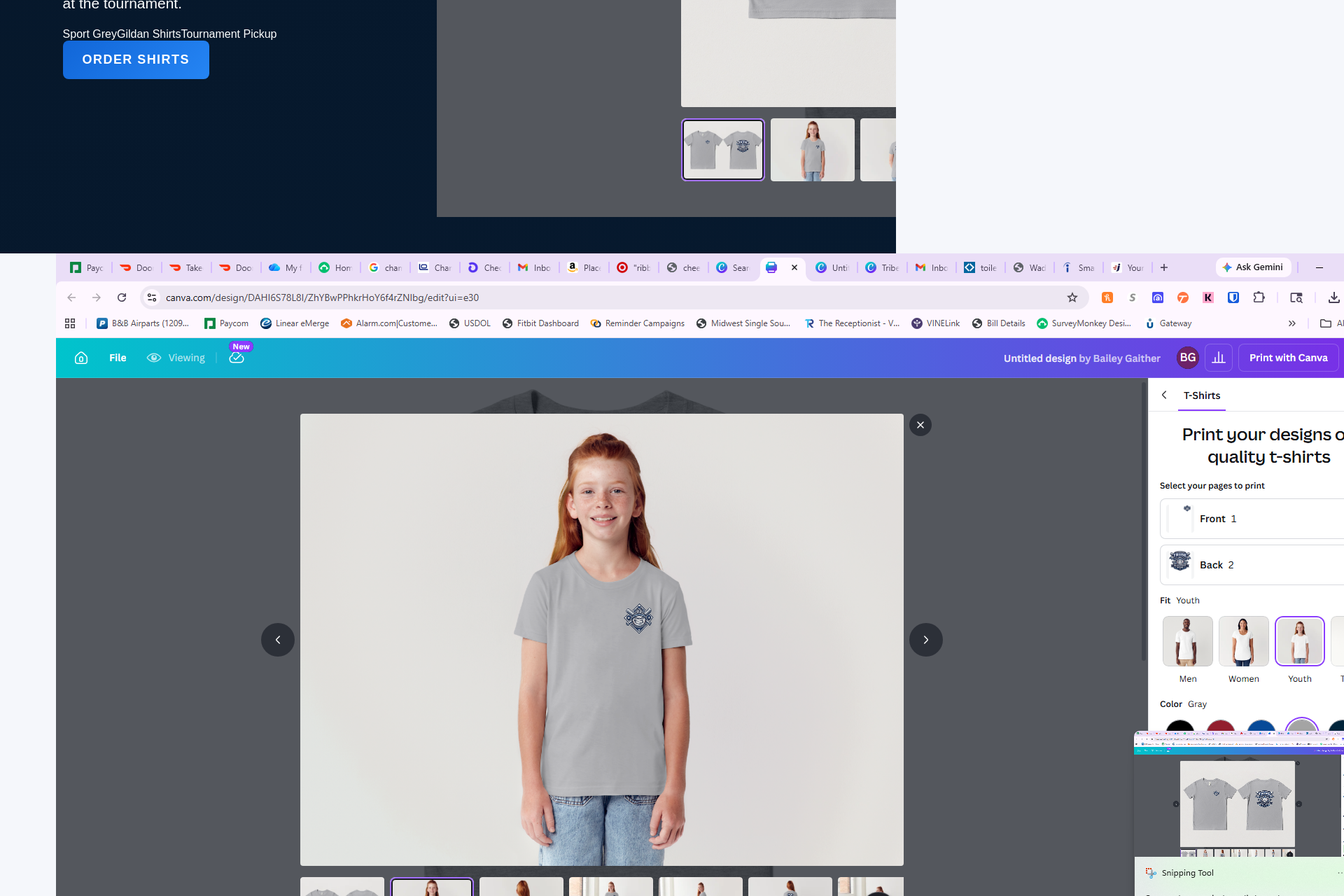
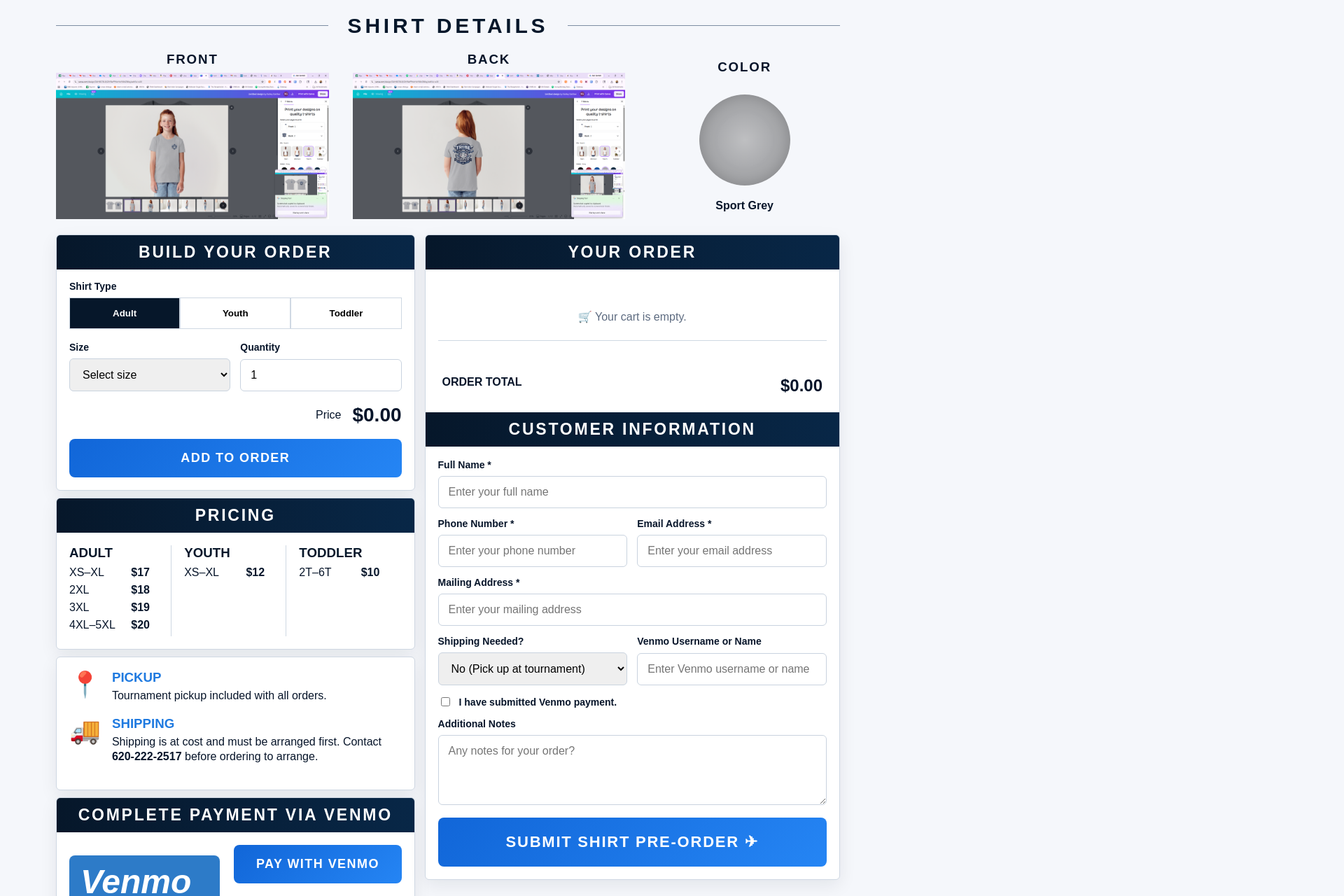
Before and after one commit to baileylpotucek-hash/slugfest-order-form, a React (Vite) app in the folder slugfest-shirt-store/: page / in a window 1280 px wide. Shown: the part 780-2060 px from the top of the page at 70% size, 1920 px wide, since content can reach past the window. Built offline with nearby package versions, Linux system fonts and the light colour scheme.

Commit message:
Update App.jsx

```diff
--- a/slugfest-shirt-store/src/App.jsx
+++ b/slugfest-shirt-store/src/App.jsx
@@ -2,8 +2,9 @@ import { useMemo, useState } from 'react';
 import { createRoot } from 'react-dom/client';
 import './styles.css';
 
-const GOOGLE_SCRIPT_URL = 'PASTE_YOUR_GOOGLE_APPS_SCRIPT_WEB_APP_URL_HERE';
-const VENMO_LINK = 'YOUR_VENMO_LINK_HERE';
+const GOOGLE_SCRIPT_URL = 'https://script.google.com/macros/s/AKfycbzDevM6d8_Ogtn5gK87xIGx4lmQBIXBKpiKG3J7q5nShTAUqO35o2jGI9U9roJz6y0t/exec';
+const VENMO_LINK = 'https://venmo.com/u/tribebaseballbjostad';
+const VENMO_NAME = '@tribebaseballbjostad';
 
 const ADULT_SIZES = ['XS', 'S', 'M', 'L', 'XL', '2XL', '3XL', '4XL', '5XL'];
 const YOUTH_SIZES = ['XS', 'S', 'M', 'L', 'XL'];
@@ -31,7 +32,7 @@ function money(value) {
   return new Intl.NumberFormat('en-US', {
     style: 'currency',
     currency: 'USD',
-  }).format(value);
+  }).format(value || 0);
 }
 
 function makeId() {
@@ -41,7 +42,7 @@ function makeId() {
 function App() {
   const [cart, setCart] = useState([]);
   const [shirtType, setShirtType] = useState('Adult');
-  const [size, setSize] = useState('M');
+  const [size, setSize] = useState('');
   const [quantity, setQuantity] = useState(1);
 
   const [name, setName] = useState('');
@@ -56,21 +57,26 @@ function App() {
   const [status, setStatus] = useState('idle');
   const [message, setMessage] = useState('');
 
-  const currentPrice = getPrice(shirtType, size);
+  const currentPrice = size ? getPrice(shirtType, size) : 0;
   const currentLineTotal = currentPrice * quantity;
 
   const total = useMemo(
-    () => cart.reduce((sum, item) => sum + item.lineTotal, 0),
+    () => cart.reduce((sum, item) => sum + Number(item.lineTotal || 0), 0),
     [cart]
   );
 
   function handleTypeChange(nextType) {
     setShirtType(nextType);
-    const nextSizes = getSizeOptions(nextType);
-    setSize(nextSizes[0]);
+    setSize('');
   }
 
   function addToCart() {
+    if (!size) {
+      setStatus('error');
+      setMessage('Please select a size before adding to order.');
+      return;
+    }
+
     setCart((current) => [
       ...current,
       {
@@ -82,6 +88,10 @@ function App() {
         lineTotal: currentLineTotal,
       },
     ]);
+
+    setStatus('idle');
+    setMessage('');
+    setQuantity(1);
   }
 
   function removeItem(id) {
@@ -105,7 +115,7 @@ function App() {
 
     if (shippingNeeded === 'Yes') {
       setStatus('error');
-      setMessage('Shipping must be arranged first. Please contact 620-222-2517 before submitting.');
+      setMessage('Shipping is at cost and must be arranged first. Please contact 620-222-2517 before submitting.');
       return;
     }
 
@@ -167,56 +177,104 @@ function App() {
 
   return (
     <main className="page">
+      <header className="topbar">
+        <div className="brandMark">
+          <span className="miniLogo">⚾</span>
+          <span>Clearwater Tribe Baseball</span>
+        </div>
+        <nav>
+          <a href="#details">Details</a>
+          <a href="#order">Order Shirts</a>
+          <a href="#payment">Venmo</a>
+        </nav>
+      </header>
+
       <section className="hero">
         <div className="heroText">
-          <p className="eyebrow">Clearwater Tribe Baseball</p>
-          <h1>Slugfest 2026 Shirt Pre-Order</h1>
+          <p className="eyebrow">Clearwater Tribe</p>
+          <h1>
+            Slugfest 2026
+            <span>Shirt Pre-Order</span>
+          </h1>
           <p>
             Official tournament shirts in <strong>Sport Grey</strong>. Orders are pre-order only
             and will be available for pickup at the tournament.
           </p>
 
-          <div className="badges">
-            <span>Sport Grey</span>
-            <span>Gildan Shirts</span>
-            <span>Tournament Pickup</span>
+          <div className="iconRow">
+            <div>
+              <span className="icon">👕</span>
+              <strong>Sport Grey</strong>
+            </div>
+            <div>
+              <span className="icon">☁️</span>
+              <strong>Gildan Shirts</strong>
+            </div>
+            <div>
+              <span className="icon">🏆</span>
+              <strong>Tournament Pickup</strong>
+            </div>
           </div>
 
           <a className="primaryLink" href="#order">
-            Order Shirts
+            Order Now ↓
           </a>
         </div>
 
-        <div className="mockupCard">
-          <img src="/images/shirt-front-back.png" alt="Slugfest shirt front and back" />
+        <div className="heroShirts">
+          <img className="frontHero" src="/images/shirt-front.png" alt="Slugfest shirt front" />
+          <img className="backHero" src="/images/shirt-back.png" alt="Slugfest shirt back" />
         </div>
       </section>
 
-      <section className="section">
-        <div className="mockupGrid">
+      <section id="details" className="details section">
+        <div className="sectionTitle">
+          <span></span>
+          <h2>Shirt Details</h2>
+          <span></span>
+        </div>
+
+        <div className="detailsGrid">
+          <div>
+            <h3>Front</h3>
             <img src="/images/shirt-front.png" alt="Front shirt mockup" />
+          </div>
+          <div>
+            <h3>Back</h3>
             <img src="/images/shirt-back.png" alt="Back shirt mockup" />
+          </div>
+          <div className="colorCard">
+            <h3>Color</h3>
+            <div className="swatch"></div>
+            <strong>Sport Grey</strong>
+          </div>
         </div>
       </section>
 
-      <section id="order" className="section orderGrid">
+      <section id="order" className="orderGrid section">
+        <div>
           <div className="card">
-          <p className="eyebrow">Build Your Order</p>
-          <h2>Select shirt options</h2>
+            <div className="cardHeader">Build Your Order</div>
 
-          <div className="fields">
-            <label>
-              Shirt Type
-              <select value={shirtType} onChange={(e) => handleTypeChange(e.target.value)}>
-                <option>Adult</option>
-                <option>Youth</option>
-                <option>Toddler</option>
-              </select>
-            </label>
+            <label className="label">Shirt Type</label>
+            <div className="tabRow">
+              {['Adult', 'Youth', 'Toddler'].map((type) => (
+                <button
+                  key={type}
+                  type="button"
+                  className={shirtType === type ? 'active' : ''}
+                  onClick={() => handleTypeChange(type)}
+                >
+                  {type}
+                </button>
+              ))}
+            </div>
 
+            <div className="fields two">
               <label>
                 Size
                 <select value={size} onChange={(e) => setSize(e.target.value)}>
+                  <option value="">Select size</option>
                   {getSizeOptions(shirtType).map((option) => (
                     <option key={option}>{option}</option>
                   ))}
@@ -228,32 +286,84 @@ function App() {
                 <input
                   type="number"
                   min="1"
-                max="20"
+                  max="25"
                   value={quantity}
                   onChange={(e) => setQuantity(Math.max(1, Number(e.target.value) || 1))}
                 />
               </label>
             </div>
 
-          <div className="priceBox">
-            <span>Line Total</span>
+            <div className="priceInline">
+              <span>Price</span>
               <strong>{money(currentLineTotal)}</strong>
             </div>
 
             <button type="button" className="primaryButton" onClick={addToCart}>
-            Add Shirt to Order
+              Add to Order
             </button>
+          </div>
 
-          <div className="infoBox">
-            <h3>Pricing</h3>
-            <p>Adult XS–XL: $17 · 2XL: $18 · 3XL: $19 · 4XL–5XL: $20</p>
-            <p>Youth XS–XL: $12 · Toddler 2T–6T: $10</p>
+          <div className="card pricing">
+            <div className="cardHeader">Pricing</div>
+            <div className="pricingGrid">
+              <div>
+                <h3>Adult</h3>
+                <p>XS–XL <strong>$17</strong></p>
+                <p>2XL <strong>$18</strong></p>
+                <p>3XL <strong>$19</strong></p>
+                <p>4XL–5XL <strong>$20</strong></p>
+              </div>
+              <div>
+                <h3>Youth</h3>
+                <p>XS–XL <strong>$12</strong></p>
+              </div>
+              <div>
+                <h3>Toddler</h3>
+                <p>2T–6T <strong>$10</strong></p>
+              </div>
             </div>
           </div>
 
-        <form className="card" onSubmit={submitOrder}>
-          <p className="eyebrow">Checkout</p>
-          <h2>Submit pre-order</h2>
+          <div className="card pickup">
+            <div className="infoLine">
+              <span>📍</span>
+              <div>
+                <h3>Pickup</h3>
+                <p>Tournament pickup included with all orders.</p>
+              </div>
+            </div>
+            <div className="infoLine">
+              <span>🚚</span>
+              <div>
+                <h3>Shipping</h3>
+                <p>
+                  Shipping is at cost and must be arranged first. Contact
+                  <strong> 620-222-2517</strong> before ordering to arrange.
+                </p>
+              </div>
+            </div>
+          </div>
+
+          <div id="payment" className="card venmoCard">
+            <div className="cardHeader">Complete Payment via Venmo</div>
+            <div className="venmoContent">
+              <div className="venmoLogo">Venmo</div>
+              <div>
+                <a className="venmoButton" href={VENMO_LINK} target="_blank" rel="noreferrer">
+                  Pay with Venmo
+                </a>
+                <p>{VENMO_NAME}</p>
+              </div>
+            </div>
+            <p className="finePrint">
+              Your order is not finalized until payment has been submitted through Venmo.
+              Please include your name in the Venmo payment notes.
+            </p>
+          </div>
+        </div>
+
+        <form className="card checkout" onSubmit={submitOrder}>
+          <div className="cardHeader">Your Order</div>
 
           <div className="cart">
             {cart.length ? (
@@ -272,86 +382,85 @@ function App() {
                 </div>
               ))
             ) : (
-              <p className="empty">No shirts added yet.</p>
+              <p className="empty">🛒 Your cart is empty.</p>
             )}
           </div>
 
           <div className="total">
-            <span>Total</span>
+            <span>Order Total</span>
             <strong>{money(total)}</strong>
           </div>
+
+          <div className="cardHeader">Customer Information</div>
 
           <div className="fields">
             <label className="full">
               Full Name *
-              <input value={name} onChange={(e) => setName(e.target.value)} />
+              <input value={name} onChange={(e) => setName(e.target.value)} placeholder="Enter your full name" />
             </label>
 
             <label>
-              Phone *
-              <input value={phone} onChange={(e) => setPhone(e.target.value)} />
+              Phone Number *
+              <input value={phone} onChange={(e) => setPhone(e.target.value)} placeholder="Enter your phone number" />
             </label>
 
             <label>
-              Email *
-              <input type="email" value={email} onChange={(e) => setEmail(e.target.value)} />
+              Email Address *
+              <input type="email" value={email} onChange={(e) => setEmail(e.target.value)} placeholder="Enter your email address" />
             </label>
 
             <label className="full">
-              Address *
-              <input value={address} onChange={(e) => setAddress(e.target.value)} />
+              Mailing Address *
+              <input value={address} onChange={(e) => setAddress(e.target.value)} placeholder="Enter your mailing address" />
             </label>
 
-            <label className="full">
+            <label>
               Shipping Needed?
               <select value={shippingNeeded} onChange={(e) => setShippingNeeded(e.target.value)}>
-                <option>No</option>
-                <option>Yes</option>
+                <option value="No">No (Pick up at tournament)</option>
+                <option value="Yes">Yes — contact 620-222-2517 first</option>
               </select>
+            </label>
+
+            <label>
+              Venmo Username or Name
+              <input
+                value={venmoName}
+                onChange={(e) => setVenmoName(e.target.value)}
+                placeholder="Enter Venmo username or name"
+              />
             </label>
 
             {shippingNeeded === 'Yes' && (
               <div className="warning full">
-                Shipping is at cost and must be arranged first. Contact 620-222-2517 before submitting.
+                Shipping must be arranged first. Contact 620-222-2517 before submitting.
               </div>
             )}
 
-            <label className="full">
-              Venmo Name / Username
-              <input
-                value={venmoName}
-                onChange={(e) => setVenmoName(e.target.value)}
-                placeholder="@username or name used for payment"
-              />
-            </label>
-
             <label className="checkbox full">
               <input type="checkbox" checked={paid} onChange={(e) => setPaid(e.target.checked)} />
-              I submitted Venmo payment.
+              I have submitted Venmo payment.
             </label>
 
             <label className="full">
-              Notes
-              <textarea rows="3" value={notes} onChange={(e) => setNotes(e.target.value)} />
+              Additional Notes
+              <textarea rows="4" value={notes} onChange={(e) => setNotes(e.target.value)} placeholder="Any notes for your order?" />
             </label>
           </div>
 
-          <a className="venmoButton" href={VENMO_LINK} target="_blank" rel="noreferrer">
-            Pay with Venmo
-          </a>
-
-          <p className="paymentNote">
-            Your order is not finalized until payment has been submitted through Venmo.
-            Please include your name in the Venmo payment notes.
-          </p>
-
-          <button className="primaryButton" type="submit">
-            Submit Shirt Pre-Order
+          <button className="primaryButton submitButton" type="submit">
+            Submit Shirt Pre-Order ✈
           </button>
 
           {message && <div className={`status ${status}`}>{message}</div>}
         </form>
       </section>
+
+      <footer className="footer">
+        <span>Clearwater Tribe Baseball</span>
+        <strong>Thank you for supporting Tribe Baseball!</strong>
+        <span>Questions? Call/Text 620-222-2517</span>
+      </footer>
     </main>
   );
 }
```
Lines whose indentation alone changed are shown as unchanged.
